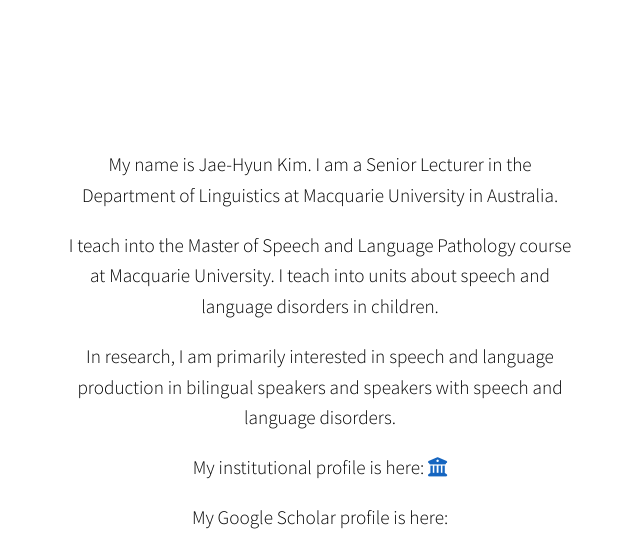
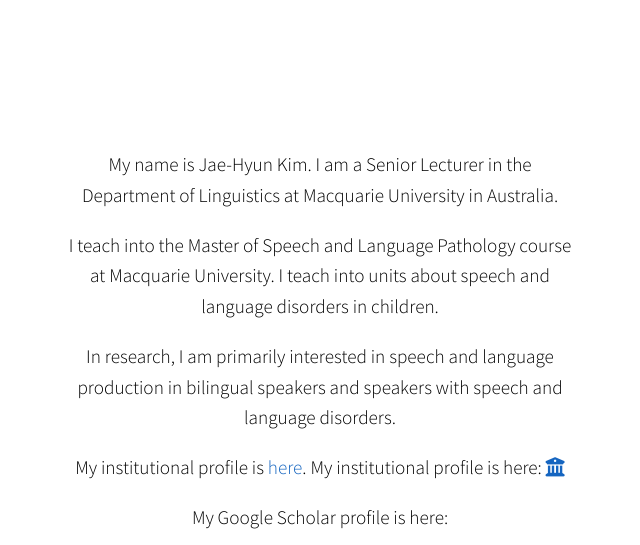
Before and after one commit to jaehyunkim240/jaehyunkim240.github.io, a plain HTML site: page index.html in a window 1280 px wide. Shown: the top 545 px of the page, without its empty margins (320-960 px from the left). Drawn offline with Linux system fonts and the light colour scheme; some icons are missing.

Commit message:
Update index.html

```diff
--- a/index.html
+++ b/index.html
@@ -50,6 +50,8 @@
         In research, I am primarily interested in speech and language production in bilingual speakers and speakers with speech and language disorders.
       </p>
       <p>
+        My institutional profile is <a href='https://researchers.mq.edu.au/en/persons/jae-hyun-kim'>here</a>.
+
         My institutional profile is here: <a href="https://researchers.mq.edu.au/en/persons/jae-hyun-kim" title="Institutional website"><i class="fas fa-university"></i></a>
          </p>
       <p>
```
